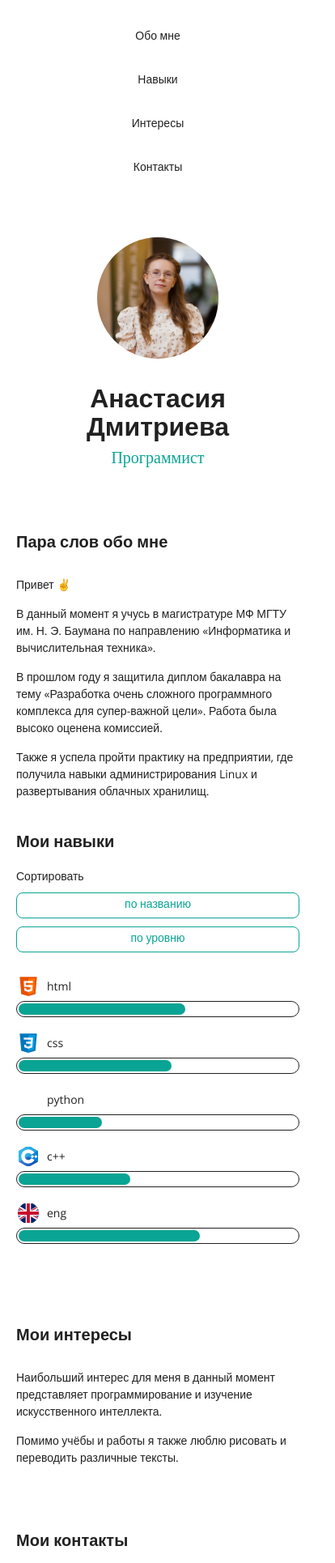
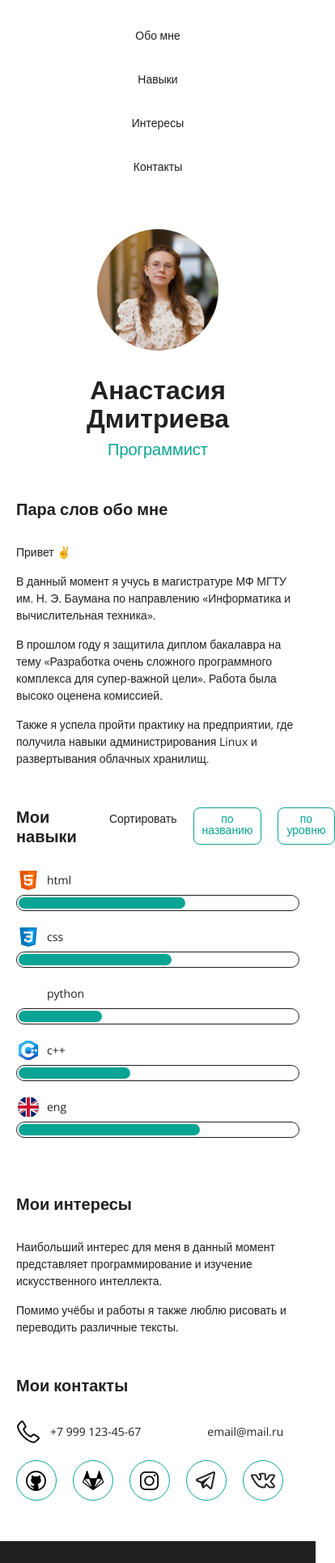
Before and after one commit to AnnFright/portfolio, a plain HTML site: page index.html in a window 390 px wide. Shown: the part 65-1995 px from the top of the page at 81% size, 414 px wide, since content can reach past the window. Drawn offline with nearby package versions, Linux system fonts and the light colour scheme.

Commit message:
исправления адаптивной верстки

```diff
--- a/css/style.css
+++ b/css/style.css
@@ -24,7 +24,6 @@ h1 {
     font-size: 60px;
     font-weight: 700;
     line-height: 1.1;
-    text-align: left;
 }
 
 h2 {
@@ -109,7 +108,7 @@ section {
 
 .contact li {
     display: inline-block;
-    margin: 0 auto;
+    margin: 0;
     padding: 0;
 
 }
@@ -331,15 +330,6 @@ section {
     font-size: 38px;
     font-weight: 400;
     line-height: 1.2;
-    text-align: left;
-}
-
-.subtitle {
-    font-family: Open Sans;
-    font-size: 38px;
-    font-weight: 400;
-    line-height: 1.2;
-    text-align: left;
     color: var(--green);
 }
 
@@ -379,7 +369,6 @@ footer {
 
       h2 {
         font-size: 24px;
-        margin-top: 80px;
       }
 
       a,
@@ -391,13 +380,18 @@ footer {
         display: none;
       }
 
+      section {
+        margin-top: 80px;
+      }
+
       .contacts {
         margin-bottom: 80px;
       }
 
-      .intro {
-        margin-top: 80px;
-      }
+      .contact-link {
+        padding-top: 7px;
+        padding-bottom: 7px;
+    }
 
       .main-header {
         padding-top: 60px;
@@ -432,6 +426,10 @@ footer {
         font-size: 14px;
       }
 
+      section {
+        margin-top: 50px;
+      }
+
       .button-nav {
         display: flex;
         border: 0;
@@ -449,22 +447,23 @@ footer {
         background-image: url(../img/burger.svg);
       }
 
+      .contact-link {
+        padding-top: 8px;
+        padding-bottom: 8px;
+    }
+
       .intro {
         gap: 30px;
+        display: flex;
+        align-items: center;
         justify-content: center;
         flex-direction: column;
         text-align: center;
-        margin-top: 60px;
       }
 
       .intro h1 {
         margin-bottom: 10px;
-        text-align: center;
       }
-
-      section {
-        margin-top: 50px;
-    }
 
       .main-header{
         padding-top: 20px;
@@ -499,7 +498,6 @@ footer {
 
       .subtitle {
         font-size: 20px;
-        text-align: center;
       }
 
       .user-photo {
@@ -508,49 +506,27 @@ footer {
         order: 0;
       }
 
-      .contacts {
-        margin-bottom: 60px;
-        margin-top: 80px;
+      .contact {
+        margin-bottom: 20px;
       }
 
-      .contact {
-        padding: 8px 0 8px;
-        margin-bottom: 20px;
-      }
+      .contacts {
+        margin-bottom: 50px;
+    }
 
       .contacts h2 {
         margin-bottom: 30px;
       }
 
       .main-footer {
-        padding: 30px 20px 30px 20px;
-      }
-
-      .skills {
-        margin-top: 0;
+        padding: 30px 0 30px;
       }
 
       .skills p {
         margin-bottom: 0;
       }
 
-      .skills h2 {
-        margin-top: 40px;
-      }
-
-      .skills-header {
-        flex-direction: column;
-        gap: 20px;
-      }
-
-      .skills-button {
-        gap: 10px;
-        width: 100%;
-        flex-direction: column;
-      }
-
       .skills-button button {
-        width: 100%;
         text-align: center;
       }
 
@@ -563,9 +539,18 @@ footer {
         margin-bottom: 30px;
       }
 
+      section {
+        margin-top: 50px;
+      }
+
       .contacts {
         margin-bottom: 50px;
       }
+
+      .contact-link {
+        padding-top: 8px;
+        padding-bottom: 8px;
+    }
 
       .skills {
         gap: 20px;
@@ -596,4 +581,8 @@ footer {
         margin-bottom: 20px;
       }
 
+      .social {
+          flex-wrap: wrap;
+      }
+
 }
```
Also changed, not shown: index.html (+1 -0 lines).
